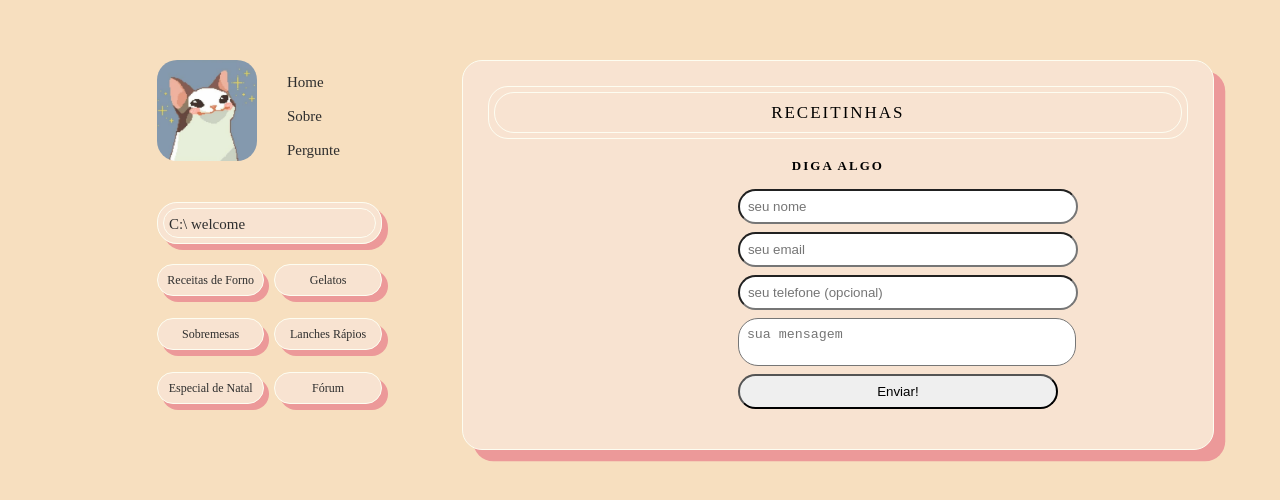
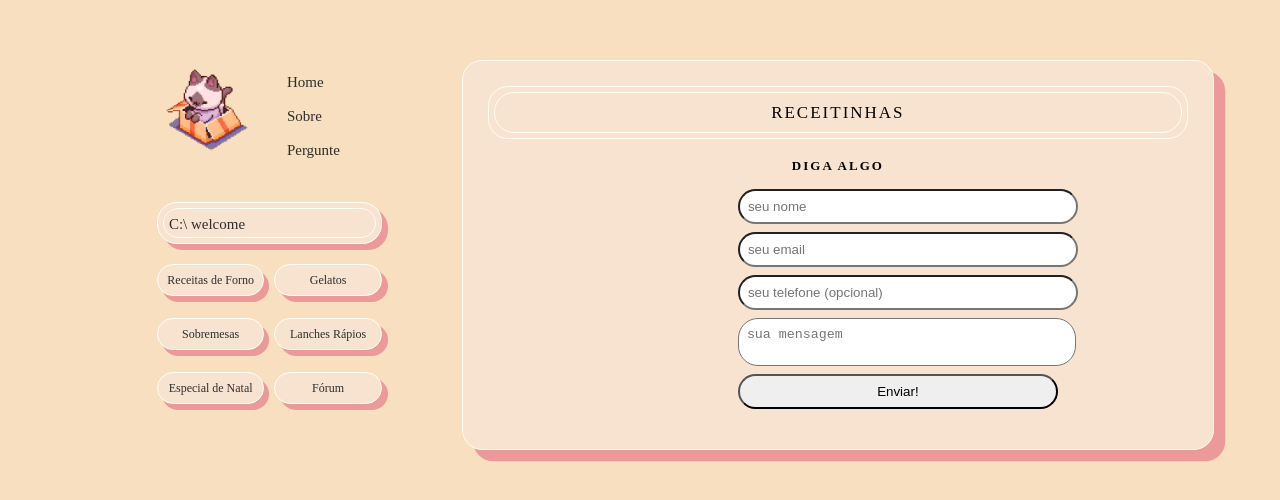
Before and after one commit to karolinadornelas/receitinha, a plain HTML site: page pergunte.html in a window 1280 px wide. Drawn offline with Linux system fonts and the light colour scheme.

Commit message:
alteração icone

```diff
--- a/pergunte.html
+++ b/pergunte.html
@@ -12,7 +12,7 @@
     <div id="universo">
         <div class="florzinha">
             <div class="rosa">
-                <img class="catito" src="./assets/CATINHO.jpg" alt="foto de gato">
+                <img class="catito" src="./assets/cato-removebg-preview.png" alt="foto de gato">
             </div>
             <div class="cha">
                 <a class="chazinho" href="index.html">Home</a>
```
